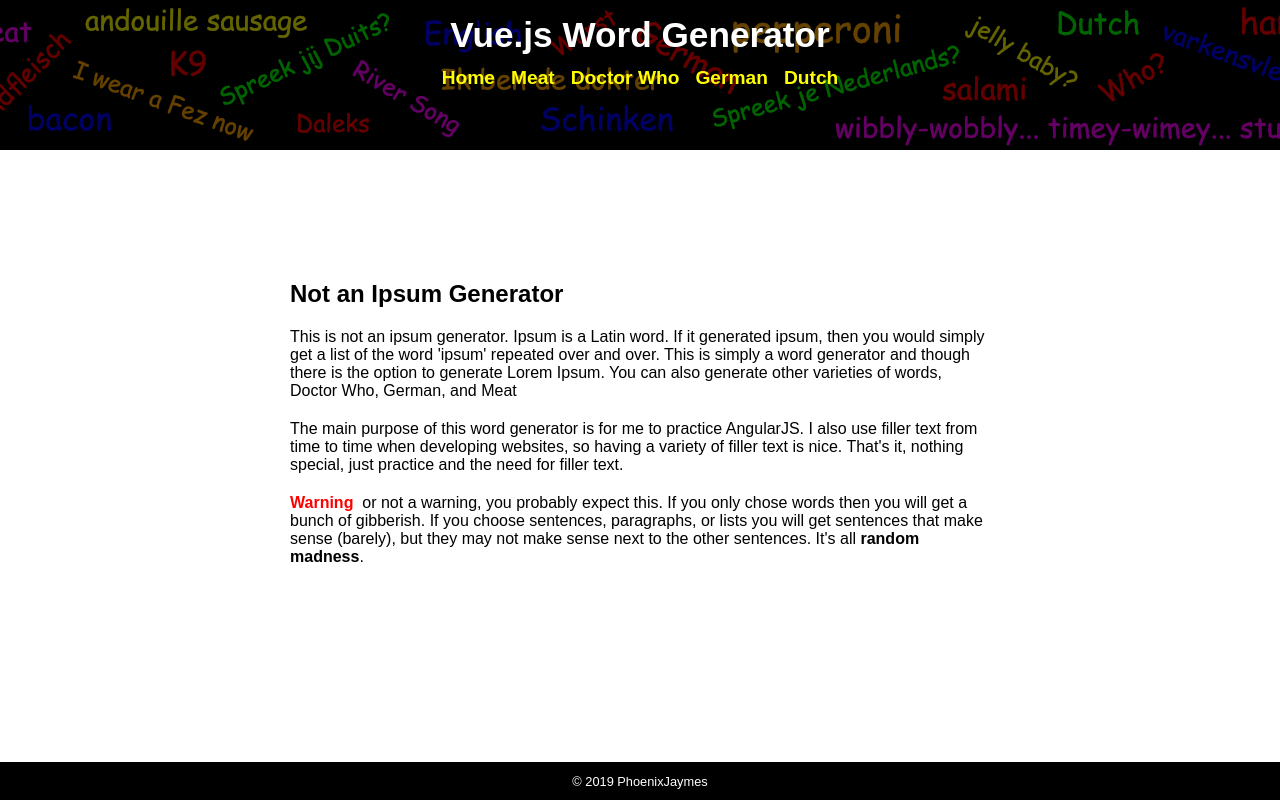
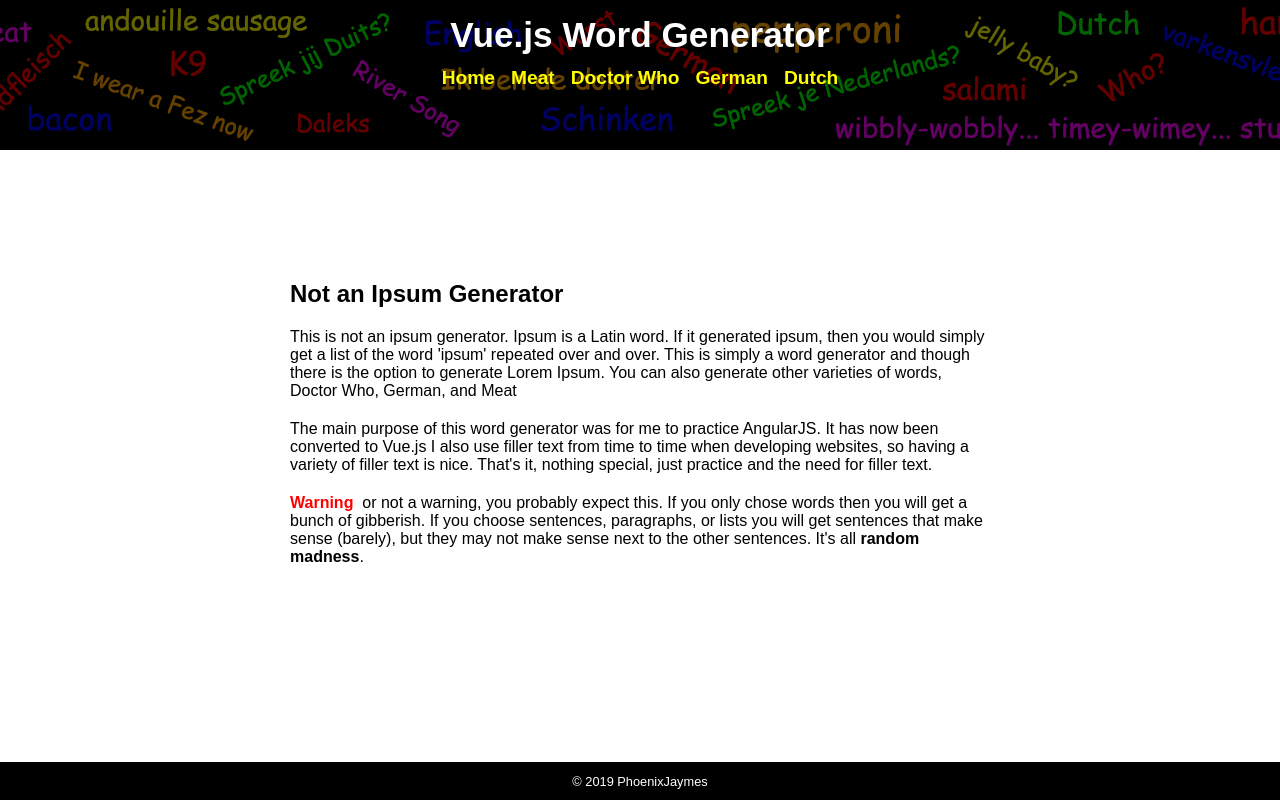
Before and after one commit to phoenixjaymes/v-words, a Vue app: page / in a window 1280 px wide. Built offline with nearby package versions, Linux system fonts and the light colour scheme.

Commit message:
Altered text

```diff
--- a/src/components/HomeSection.vue
+++ b/src/components/HomeSection.vue
@@ -9,7 +9,7 @@
       You can also generate other varieties of words, Doctor Who, German, and Meat
     </p>
     <p>
-      The main purpose of this word generator is for me to practice AngularJS.
+      The main purpose of this word generator was for me to practice AngularJS. It has now been converted to Vue.js
       I also use filler text from time to time when developing websites,
       so having a variety of filler text is nice.
       That&apos;s it, nothing special, just practice and the need for filler text.
```
